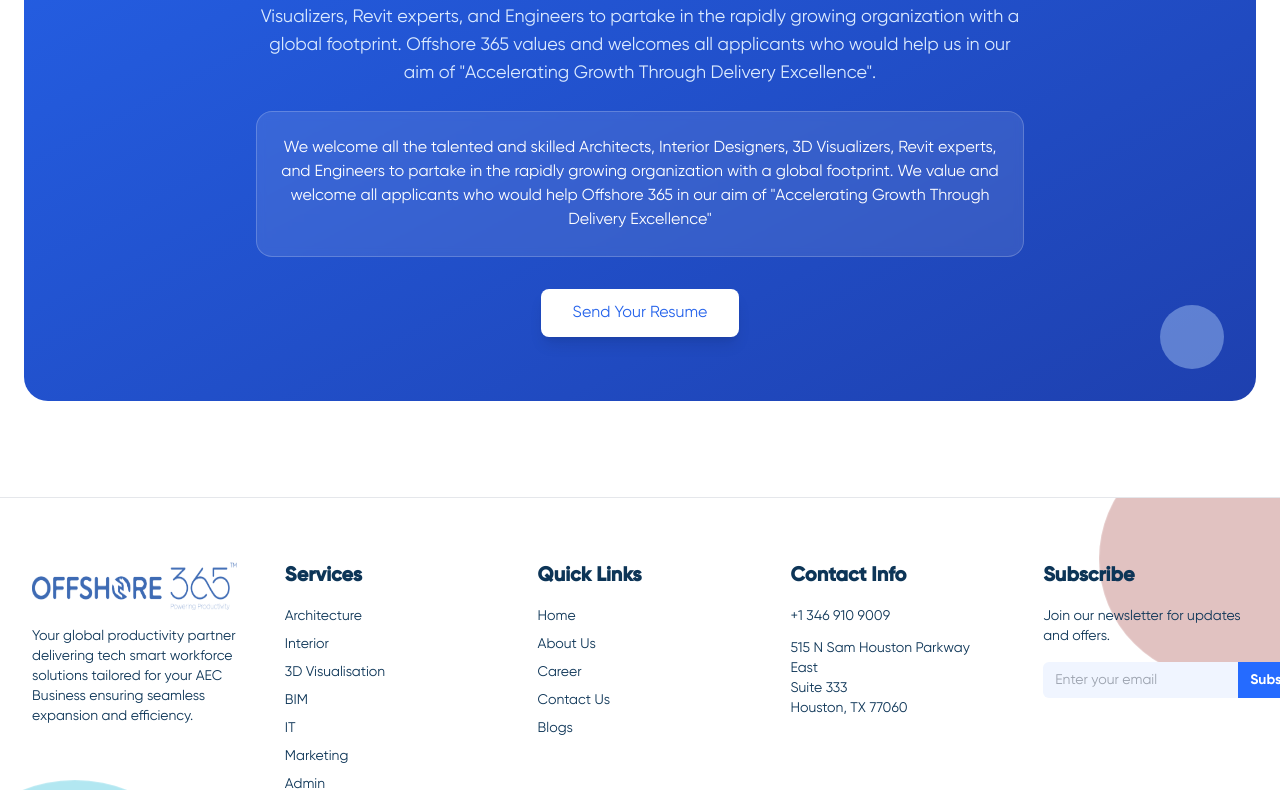
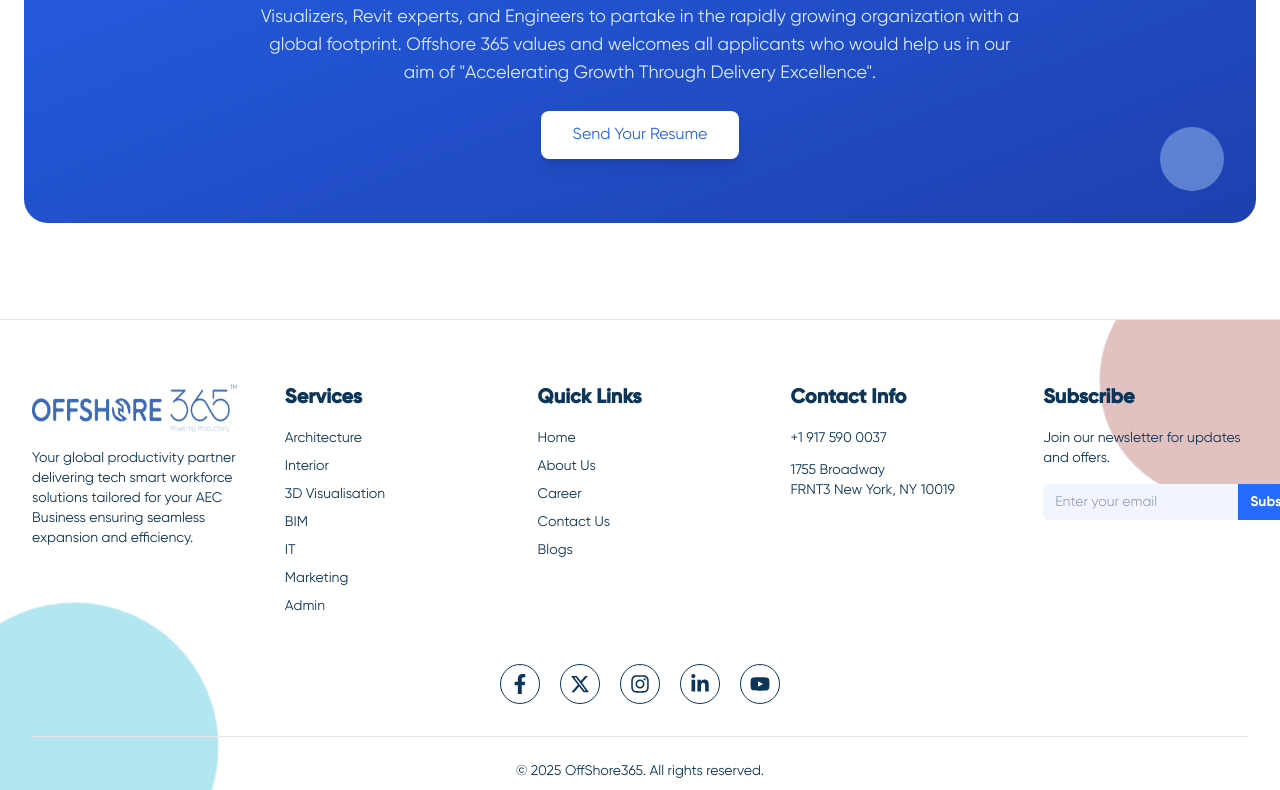
Before and after one commit to offshore365/main, a React (Vite) app: page /careers in a window 1280 px wide. Shown: the part 3490-4280 px from the top of the page. Built offline with nearby package versions, Linux system fonts and the light colour scheme.

Commit message:
changes done

```diff
--- a/src/Components/Footer.jsx
+++ b/src/Components/Footer.jsx
@@ -143,16 +143,15 @@ const Footer = () => {
                   href="tel:+13469109009"
                   className="text-xs sm:text-sm text-[#0d3557] hover:text-[#256bff] transition regular"
                 >
-                  +1 346 910 9009
+                  +1 917 590 0037
                 </a>
               </div>
 
               {/* Address */}
               <div className="flex items-start gap-2">
                 <div className="text-xs sm:text-sm text-[#0d3557] leading-relaxed">
-                  <div className="regular">515 N Sam Houston Parkway East</div>
-                  <div className="regular">Suite 333</div>
-                  <div className="regular">Houston, TX 77060</div>
+                  <div className="regular">1755 Broadway  </div>
+                  <div className="regular"> FRNT3 New York, NY 10019 </div>
                 </div>
               </div>
             </div>
--- a/src/Screens/Contact.jsx
+++ b/src/Screens/Contact.jsx
@@ -295,7 +295,7 @@ export default function ContactPage() {
                   onClick={handleSubmit}
                   className="w-full h-10 sm:h-12 bg-blue-600 text-white font-semibold rounded-xl transition-all duration-300 transform hover:scale-105 hover:shadow-xl active:scale-95 relative overflow-hidden group text-sm sm:text-base"
                 >
-                  <span className="relative z-10">Submit Request</span>
+                  <span className="relative z-10 regular">Submit Request</span>
                 </button>
               </div>
             </div>
--- a/src/Screens/Pages/Aboutus.jsx
+++ b/src/Screens/Pages/Aboutus.jsx
@@ -151,7 +151,7 @@ const AboutOffshore365 = () => {
             and stunning 3D Visualization for Interior Design, Architecture, and
             Engineering projects.
           </p>
-          <div className="grid grid-cols-1 sm:grid-cols-3 gap-6 sm:gap-8 mt-12 sm:mt-16 md:mt-20">
+          <div className="grid grid-cols-3 sm:grid-cols-3 gap-6 sm:gap-8 mt-12 sm:mt-16 md:mt-20">
             <div>
               <h2 className="text-3xl sm:text-4xl md:text-5xl text-[#E1C2C1] font-bold mb-4">
                 500+
--- a/src/Screens/Pages/Carrers.jsx
+++ b/src/Screens/Pages/Carrers.jsx
@@ -323,7 +323,7 @@ const CareersPage = () => {
           </div>
 
           <div data-aos="fade-left">
-            <h2             className="text-3xl sm:text-4xl tracking-wide  md:text-5xl font-bold mb-2 sm:mb-8  leading-relaxed relative z-10"            >
+            <h2 className="text-3xl sm:text-4xl tracking-wide  md:text-5xl font-bold mb-2 sm:mb-8  leading-relaxed relative z-10"            >
               Our Mission
             </h2>
             <p className="text-sm sm:text-base md:text-lg mb-6 leading-relaxed">
@@ -434,7 +434,7 @@ const CareersPage = () => {
             data-aos="fade-up"
             data-aos-delay="100"
           >
-            <h2             className="text-3xl sm:text-4xl tracking-wide  md:text-5xl font-bold mb-2 sm:mb-8  leading-relaxed relative z-10"            >
+            <h2 className="text-3xl sm:text-4xl tracking-wide  md:text-5xl font-bold mb-2 sm:mb-8  leading-relaxed relative z-10"            >
               Precision Talent Acquisition by Offshore 365
             </h2>
             <p className="text-sm sm:text-base md:text-lg  max-w-3xl mx-auto">
@@ -543,17 +543,17 @@ const CareersPage = () => {
               Apply for Jobs
             </h2>
 
-          <div className="flex flex-col sm:flex-row items-center justify-center mb-8 relative z-10">
-            <div className="bg-white rounded-2xl px-6 sm:px-8 py-4 shadow-lg flex flex-col sm:flex-row items-center space-y-4 sm:space-y-0 sm:space-x-4">
+            <div className="flex flex-row items-center justify-center mb-8 relative z-10">
+              <div className="bg-white rounded-2xl px-6 sm:px-8 py-4 shadow-lg flex flex-row items-center space-x-4">
                 <span className="text-blue-600 text-sm sm:text-lg regular">
                   Career@offshore365.in
                 </span>
                 <div className="w-8 h-8 rounded-full bg-blue-50 flex items-center justify-center">
                   <ChevronRight className="w-4 h-4 text-blue-400" />
                 </div>
-
               </div>
             </div>
+
 
             <div className="max-w-3xl mx-auto relative z-10">
               <p className="text-blue-100 leading-relaxed text-sm sm:text-base md:text-lg mb-6">
@@ -565,16 +565,6 @@ const CareersPage = () => {
                 Delivery Excellence".
               </p>
 
-            <div className="bg-white/10 backdrop-blur-sm rounded-2xl p-6 border border-white/20 mb-8">
-              <p className="text-white text-sm sm:text-base leading-relaxed">
-                We welcome all the talented and skilled Architects, Interior
-                Designers, 3D Visualizers, Revit experts, and Engineers to
-                partake in the rapidly growing organization with a global
-                footprint. We value and welcome all applicants who would help
-                Offshore 365 in our aim of "Accelerating Growth Through
-                Delivery Excellence"
-              </p>
-            </div>
 
               <div>
                 <button
@@ -599,8 +589,7 @@ const CareersPage = () => {
 
                     {/* File Upload Area */}
                     <div
-                    className={`border-2 border-dashed rounded-xl p-8 text-center transition-all duration-300 ${
-                      isDragOver
+                      className={`border-2 border-dashed rounded-xl p-8 text-center transition-all duration-300 ${isDragOver
                           ? 'border-blue-400 bg-blue-50'
                           : selectedFile
                             ? 'border-green-400 bg-green-50'
@@ -663,8 +652,7 @@ const CareersPage = () => {
                       <button
                         onClick={handleSubmit}
                         disabled={!selectedFile}
-                      className={`flex items-center space-x-2 px-8 py-3 rounded-lg regular transition-all duration-300 ${
-                        selectedFile
+                        className={`flex items-center space-x-2 px-8 py-3 rounded-lg regular transition-all duration-300 ${selectedFile
                             ? 'bg-green-600 hover:bg-green-700 text-white shadow-lg hover:shadow-xl transform hover:-translate-y-1'
                             : 'bg-gray-300 text-gray-500 cursor-not-allowed'
                           }`}
--- a/src/Screens/Services/Architecture.jsx
+++ b/src/Screens/Services/Architecture.jsx
@@ -53,7 +53,7 @@ const Architecture = () => {
       ],
     },
     tools: {
-      title: "Connect with Offshore365 with the tools to already use",
+      title: "Connect with Offshore365 with the tools you already use",
       description:
         "Work seamlessly with offshore experts skilled in leading AEC software.",
       image: toolsImage,
@@ -559,12 +559,12 @@ const Architecture = () => {
             {/* RIGHT: FEATURES + CAROUSEL */}
             <div className="flex-1 w-full lg:w-auto flex flex-col gap-4 sm:gap-6" data-aos="fade-left">
               {/* Feature boxes */}
-              <div className="grid grid-cols-1 sm:grid-cols-2 gap-2 sm:gap-3">
+              <div className="grid grid-cols-1 sm:grid-cols-2 gap-2 sm:gap-3 text-[#1F3B4D]">
                 {features.map((feature, index) => (
                   <motion.div
                     key={index}
                     whileHover={{ scale: 1.02, backgroundColor: "#f1f5f9" }}
-                    className="flex items-start p-3 sm:p-2 bg-white rounded-xl hover:shadow-lg transition-all duration-300 "
+                    className="flex items-start p-1 sm:p-2 bg-white rounded-xl hover:shadow-lg transition-all duration-300 "
                     data-aos="fade-up"
                     data-aos-delay={index * 100}
                   >
@@ -931,8 +931,10 @@ const Architecture = () => {
 
         {/* Get Started Section */}
         <section
+          ref={(ref) => setRef("get-started", ref)}
           className="py-12 sm:py-16 lg:py-20 px-4 sm:px-6 lg:px-8 min-h-[400px] sm:min-h-[500px] lg:h-[550px] transition-all duration-1000 text-white flex rounded-2xl justify-center items-center relative overflow-hidden"
           style={{ background: activeGradient }}
+          id="get-started"
         >
           {/* Background Waves - Responsive */}
           {[...Array(3)].map((_, i) => (
@@ -960,7 +962,7 @@ const Architecture = () => {
               <img
                 src={offshoreLogo}
                 alt="Offshore365 Logo"
-                className="w-48 sm:w-64 md:w-80 lg:w-[500px] xl:w-[600px] h-auto object-contain transition-all duration-500"
+                className="w-[300px] sm:w-64 md:w-80 lg:w-[500px] xl:w-[600px]  object-contain transition-all duration-500"
               />
             </div>
 
@@ -970,20 +972,22 @@ const Architecture = () => {
             </p>
 
             {/* Action Buttons */}
-            <div className="flex flex-col sm:flex-row gap-3 sm:gap-4 justify-center items-center max-w-md sm:max-w-none mx-auto">
+            {/* Action Buttons */}
+            <div className="flex flex-row flex-wrap justify-center items-center gap-3 sm:gap-4 max-w-md sm:max-w-none mx-auto">
               <button
                 onClick={() => setShowSchedulingSection(true)}
-                className="group w-full sm:w-auto px-6 sm:px-8 py-3 sm:py-3.5 bg-white text-gray-700 rounded-xl transition-all duration-300 text-sm sm:text-base regular shadow-lg hover:shadow-xl hover:scale-[1.02] sm:hover:scale-105 active:scale-95 transform"
+                className="group px-6 sm:px-8 py-3 sm:py-3.5 bg-white text-gray-700 rounded-xl transition-all duration-300 text-sm sm:text-base regular shadow-lg hover:shadow-xl hover:scale-[1.02] sm:hover:scale-105 active:scale-95 transform"
               >
-                <span className="group-hover:animate-pulse regular ">Schedule a Meet</span>
+                <span className="group-hover:animate-pulse regular">Schedule a Meet</span>
               </button>
 
               <button
-                className="group w-full sm:w-auto px-6 sm:px-8 py-3 sm:py-3.5 border border-white text-white rounded-xl hover:bg-white hover:text-gray-700 transition-all duration-300 regular text-sm sm:text-base shadow-lg hover:shadow-xl hover:scale-[1.02] sm:hover:scale-105 active:scale-95 transform"
+                className="group px-6 sm:px-8 py-3 sm:py-3.5 border border-white text-white rounded-xl hover:bg-white hover:text-gray-700 transition-all duration-300 regular text-sm sm:text-base shadow-lg hover:shadow-xl hover:scale-[1.02] sm:hover:scale-105 active:scale-95 transform"
               >
                 <span className="group-hover:animate-pulse regular">Contact Our Team</span>
               </button>
             </div>
+
 
 
           </div>
```
Lines whose indentation alone changed are shown as unchanged.
